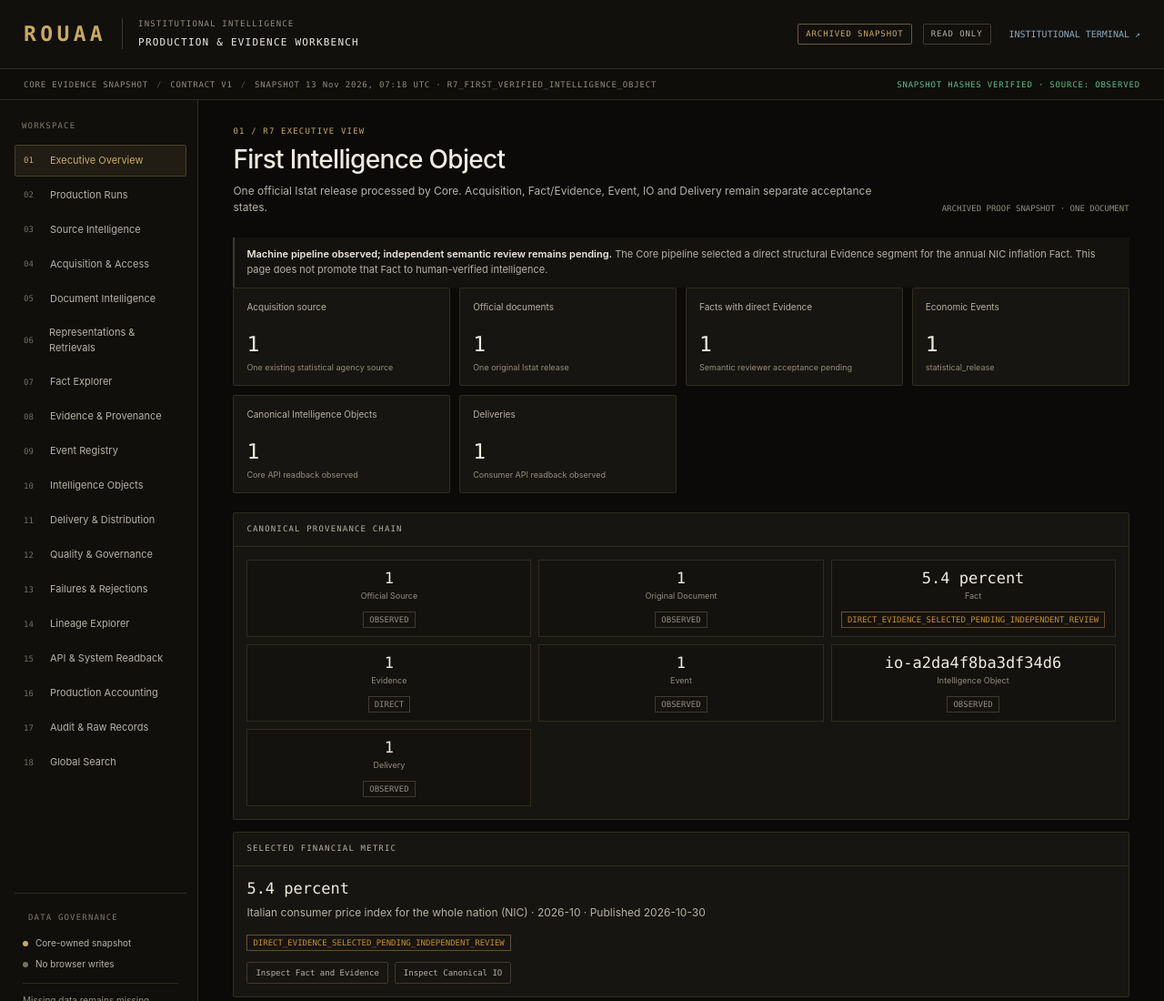
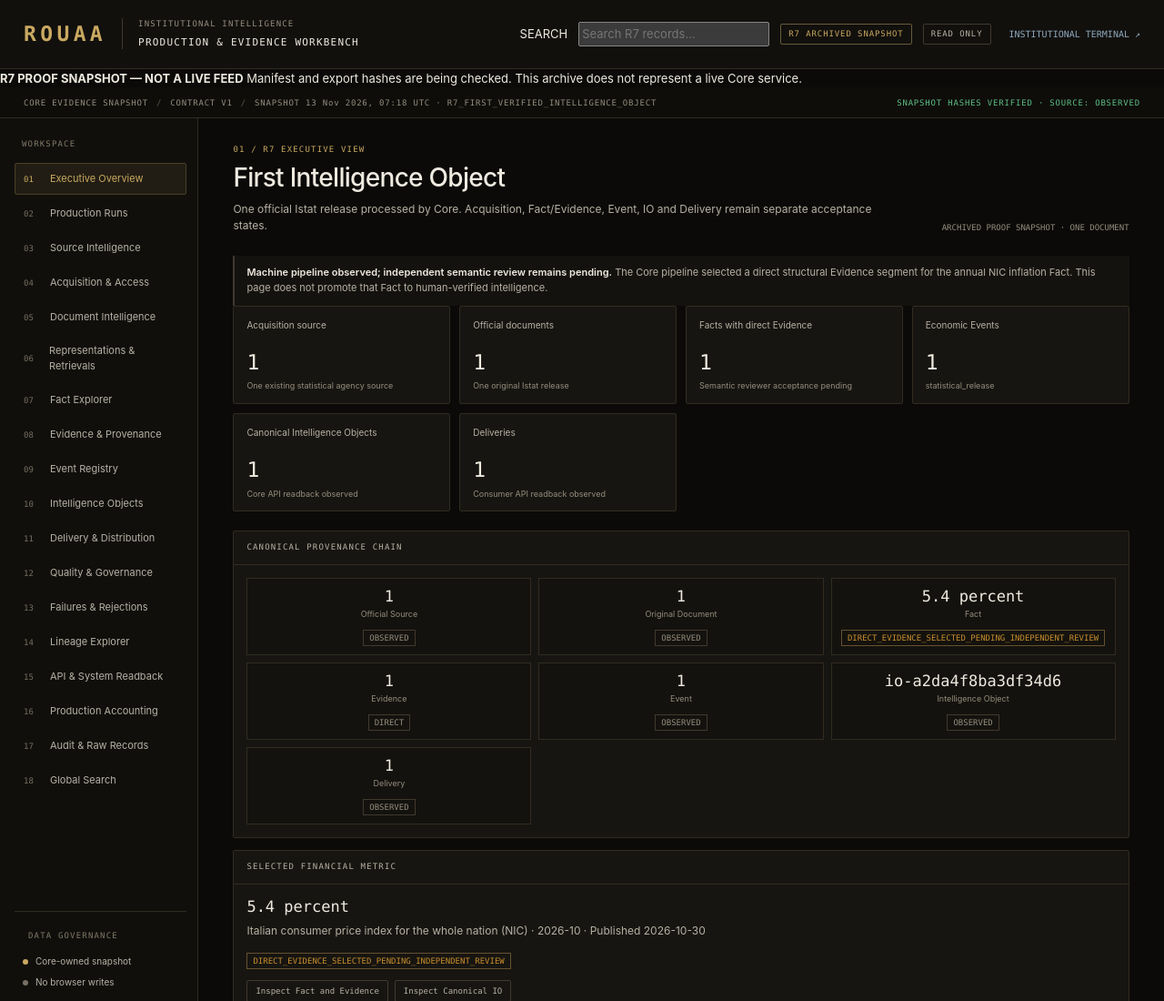
Before and after one commit to jsiadyarslan-lab/rouaa-institutional-intelligence-interface, a plain HTML site: page proof-workbench.html in a window 1280 px wide. Shown: the top 1100 px of the page at 91% size. Drawn offline with Linux system fonts and the light colour scheme.

Commit message:
R8: disclose R7 snapshot state and add accessible global search

```diff
--- a/proof-workbench.html
+++ b/proof-workbench.html
@@ -4,7 +4,7 @@
   <meta charset="UTF-8">
   <meta name="viewport" content="width=device-width, initial-scale=1.0">
   <title>ROUAA — Intelligence Production & Evidence Workbench</title>
-  <meta name="description" content="Read-only institutional proof workbench backed by an archived ROUAA Core evidence snapshot.">
+  <meta name="description" content="Read-only institutional intelligence workbench backed by the hash-verified R7 Core proof snapshot.">
   <link rel="stylesheet" href="proof-workbench.css">
 </head>
 <body>
@@ -18,11 +18,18 @@
       </div>
     </div>
     <div class="pw-header-actions">
-      <span class="pw-scope">ARCHIVED SNAPSHOT</span>
+      <label class="pw-global-search-label" for="pw-global-search">SEARCH</label>
+      <input id="pw-global-search" class="pw-global-search" type="search" aria-label="Search all exported R7 records" placeholder="Search R7 records…" autocomplete="off">
+      <span class="pw-scope">R7 ARCHIVED SNAPSHOT</span>
       <span class="pw-readonly">READ ONLY</span>
       <a class="pw-terminal-link" href="./index.html">INSTITUTIONAL TERMINAL ↗</a>
     </div>
   </header>
+
+  <div id="pw-snapshot-banner" class="pw-snapshot-banner" role="status" aria-live="polite">
+    <strong>R7 PROOF SNAPSHOT — NOT A LIVE FEED</strong>
+    <span>Manifest and export hashes are being checked. This archive does not represent a live Core service.</span>
+  </div>
 
   <div class="pw-context-line" id="pw-context-line">
     <span>CORE EVIDENCE SNAPSHOT</span>
```
